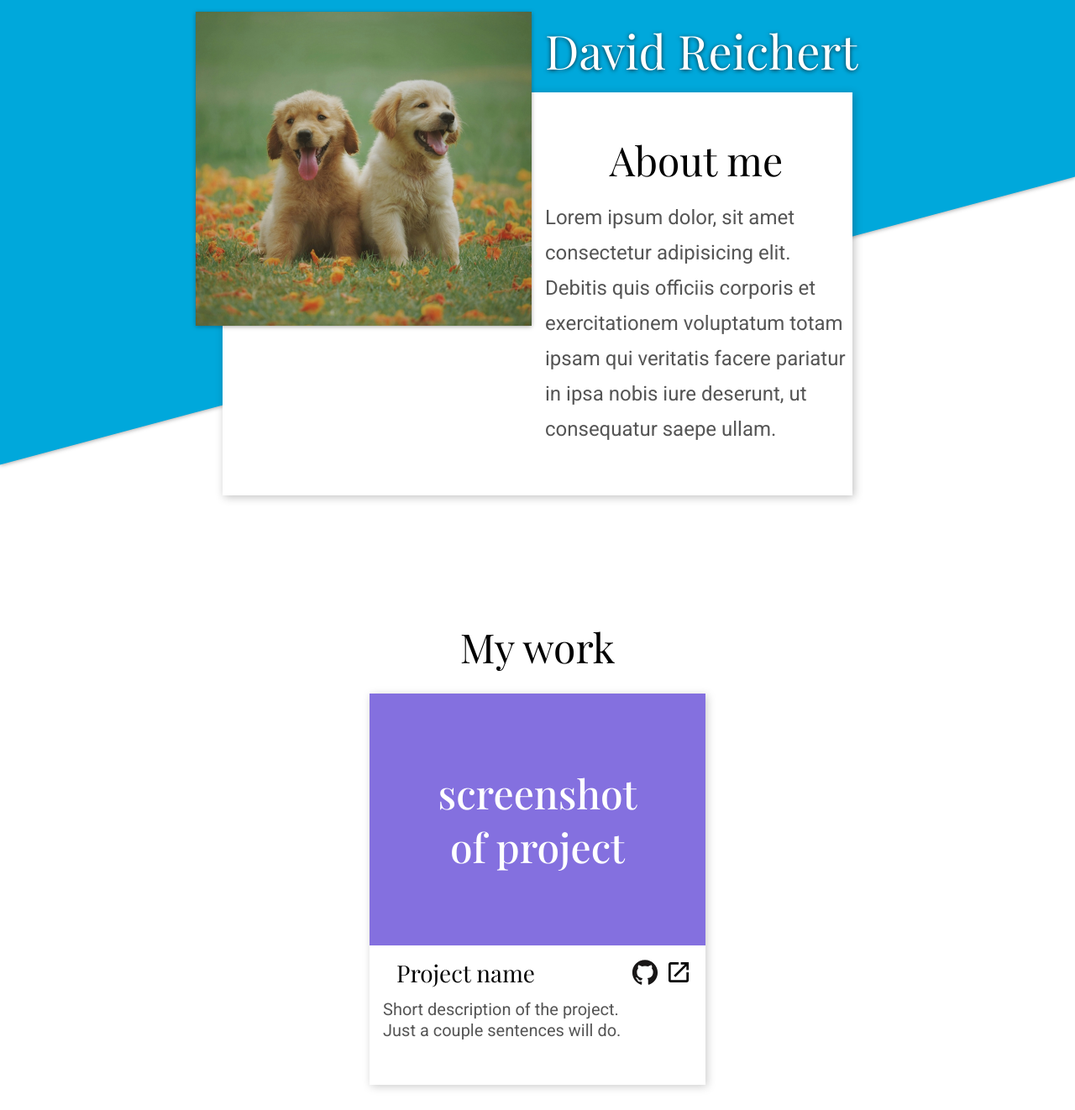
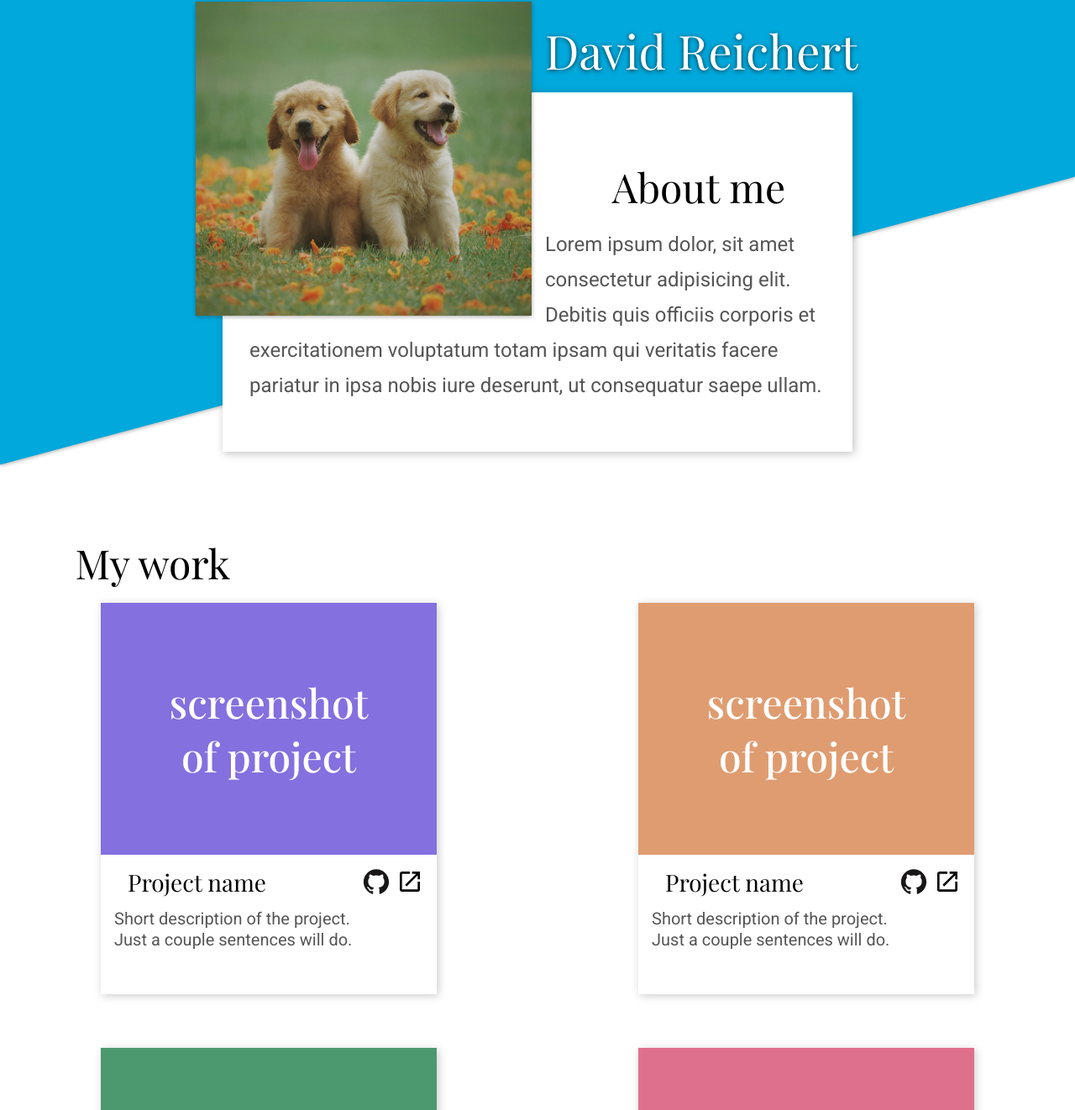
Before and after one commit to Devuh/homepage, a plain HTML site: page index.html in a window 1280 px wide. Shown: the part 18-1340 px from the top of the page at 84% size. Drawn offline with Linux system fonts and the light colour scheme.

Commit message:
Complete tablet implementation

```diff
--- a/index.html
+++ b/index.html
@@ -12,6 +12,8 @@
 <body>
   <div class="swipe"></div>
   <header>
+    <h1 class="full-name">David Reichert</h1>
+    <section>
       <picture>
         <source class="header-img-large"
                 media="(min-width: 750px)"
@@ -26,8 +28,6 @@
         sizes="calc(320px - 2rem)"
         alt="Two puppies in a field">
       </picture>
-    <h1 class="full-name">David Reichert</h1>
-    <section>
       <h2>About me</h2>
       <p>Lorem ipsum dolor, sit amet consectetur adipisicing elit. Debitis quis officiis corporis et exercitationem voluptatum totam ipsam qui veritatis facere pariatur in ipsa nobis iure deserunt, ut consequatur saepe ullam.</p>
       <div class="icons">
@@ -44,8 +44,8 @@
     </section>
   </header>
   <main>
+    <div class="cards">
       <h2>My work</h2>
-    <div class="cards">
       <div class="card">
         <div class="screenshot purple">
           <h1>screenshot of project</h1>
--- a/styles.css
+++ b/styles.css
@@ -28,6 +28,7 @@ header {
   display: flex;
   flex-direction: column;
   align-items: center;
+  margin-bottom: 0px;
 }
 
 .swipe {
@@ -101,16 +102,16 @@ p {
 }
 
 .cards {
-  display: flex;
-  flex-direction: column;
-  align-items: center;
-  gap: 4rem;
+  display: grid;
+  justify-items: center;
+  grid-template-columns: repeat(1, minmax(320px, 1fr));
+  grid-row-gap: 4rem;
 }
 
 .card {
+  box-shadow: 2px 2px 10px rgba(0, 0, 0, 0.205);
   max-width: 400px;
   width: calc(100vw - 2rem);
-  box-shadow: 2px 2px 10px rgba(0, 0, 0, 0.205);
 }
 
 .screenshot {
@@ -121,7 +122,9 @@ p {
 }
 
 .screenshot>h1, .contact-page>h1 {
+  margin: 0;
   position: static;
+  align-self: center;
   text-shadow: none;
   font-size: 3rem;
   text-align: center;
@@ -240,24 +243,25 @@ footer p {
   }
 
   header {
-    flex-direction: row;
+    display: block;
     align-self: center;
     align-items: flex-start;
     margin: 3rem;
     margin-top: 8rem;
+    margin-bottom: 0;
     box-shadow: 2px 2px 10px rgba(0, 0, 0, 0.250);
     z-index: 1;
     background-color: white;
-    width: calc(100vw - 8rem);
+    width: calc(100vw - 10rem);
     max-width: 750px;
     min-width: 650px;
   }
 
-  picture .header-img {
+  .header-img {
+    float: left;
     width: 400px;
+    margin-top: -11.75rem;
     margin-left: -2rem;
-    margin-top: -6rem;
-    float: left;
   }
 
   .full-name {
@@ -268,16 +272,62 @@ footer p {
     font-weight: 100;
   }
 
+  section {
+    display: block;
+    max-width: 100%;
+    width: 100%;
+  }
+
   section>h2 {
-    margin-top: 3rem;
+    margin-top: 5rem;
     margin-bottom: 1rem;
   }
 
   section>p {
     text-wrap: wrap;
+    margin-left: 2rem;
+    margin-right: 2rem;
   }
 
   section>.icons {
     visibility: hidden;
   }
+
+  .card {
+    min-width: 320px;
+    width: calc(40vw - 2rem);
+  }
+
+  .cards>h2 {
+    grid-column: 1/-1;
+    margin-bottom: -3rem;
+    text-align: left;
+    justify-self: start;
+    margin-left: 7vw;
+  }
+
+  .cards {
+    grid-template-columns: repeat(2, minmax(auto, 1fr));
+  }
+
+  footer {
+    flex-direction: row;
+    justify-content: space-between;
+  }
+
+  .contact-page>h1 {
+    text-align: left;
+    align-self: flex-start;
+    margin-left: 0;
+  }
+
+  .contact-page>.icons {
+    align-self: flex-start;
+  }
+
+  .footer-image {
+    width: 18rem;
+    margin: 2rem;
+    margin-right: 0;
+  }
 }
```
Lines whose indentation alone changed are shown as unchanged.
